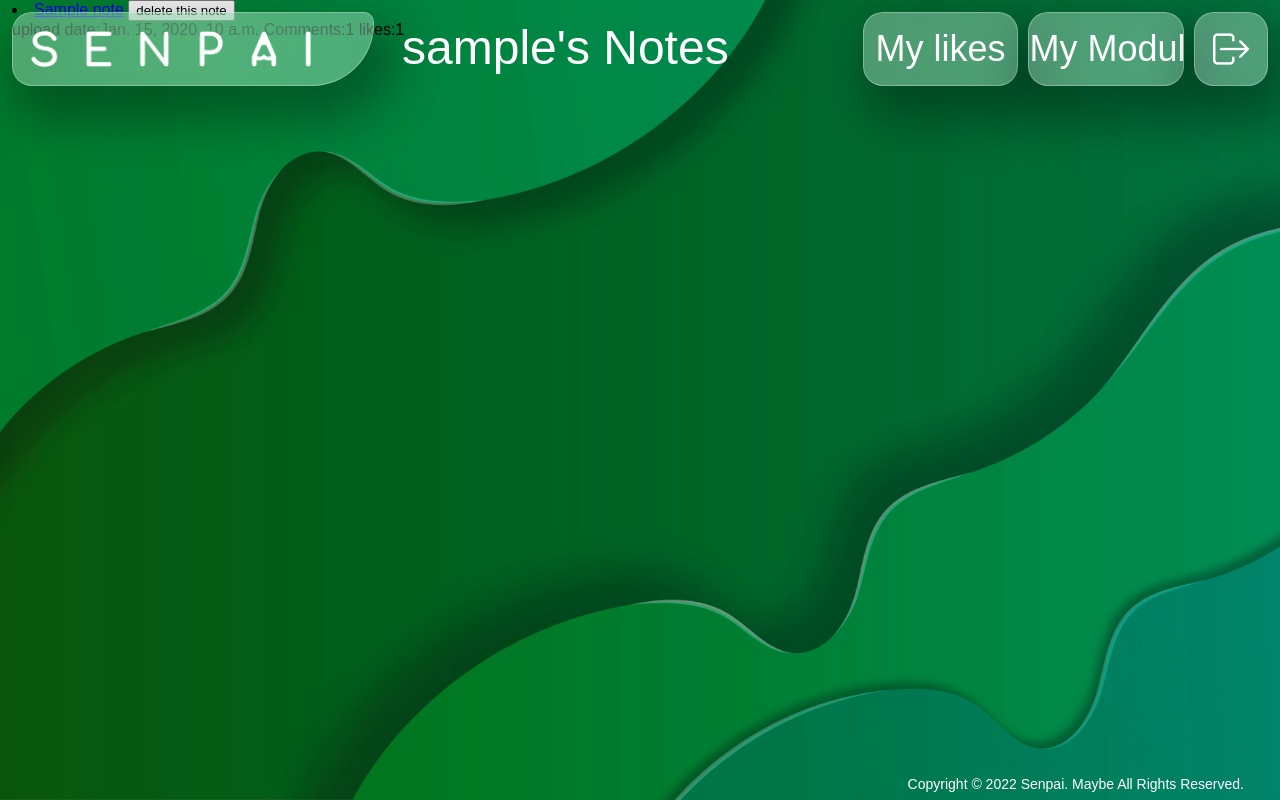
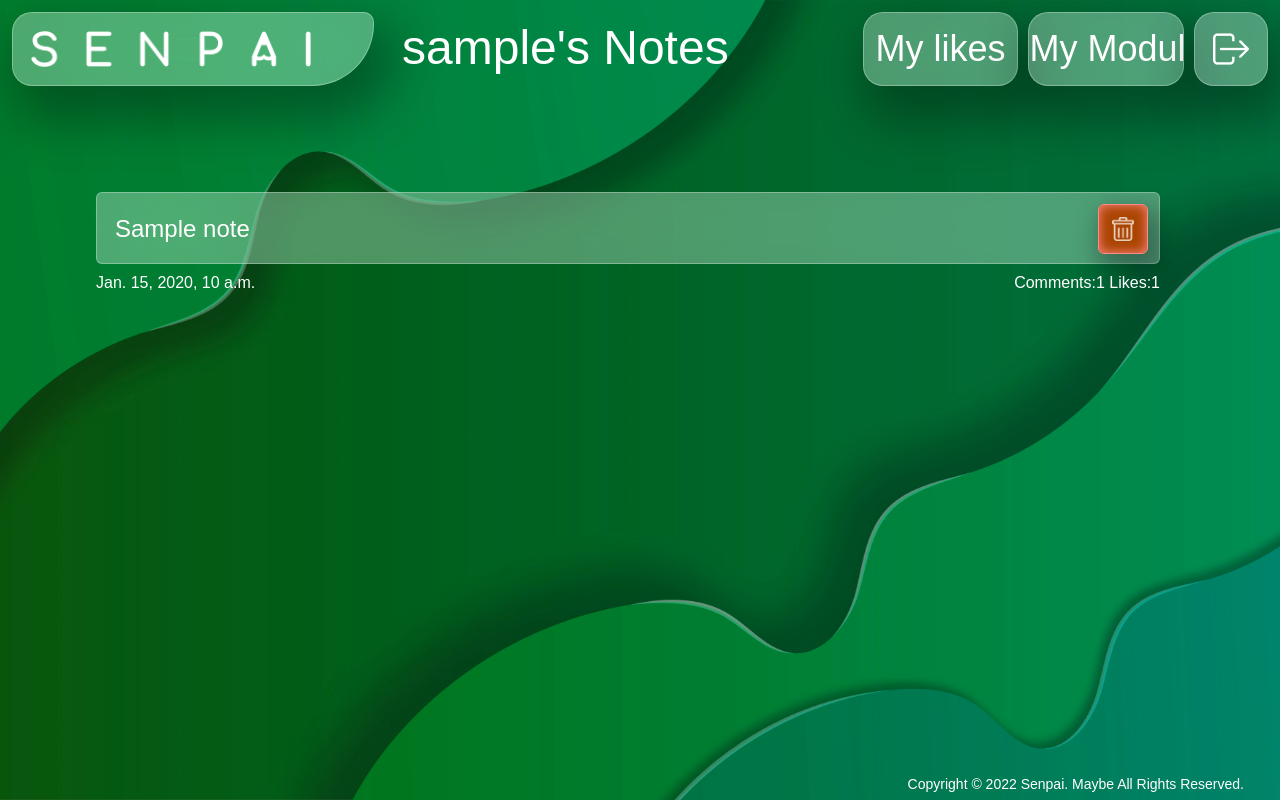
Before and after one commit to ooogood/Senpai_ITechProject, a Django app: page /senpai/mynote/ in a window 1280 px wide. Run offline with Django 3.2, Linux system fonts and the light colour scheme; a user stored in the database is signed in; tables that the repository leaves empty hold one stand-in row (values such as "Sample post").

Commit message:
front-end mynote 03140026

```diff
--- a/static/css/base_uf_css.css
+++ b/static/css/base_uf_css.css
@@ -9,7 +9,7 @@ h2{
     margin: 0;
     padding: 0;
     left: min(calc(36vw + 30px), 390px);
-    right: calc(max(min(24vw, 480px), 144px) + 96px);
+    right: calc(max(min(24vw, 480px), 144px) + 108px);
     overflow: hidden;
     font-size: 48px;
     font-weight: normal;
@@ -36,8 +36,6 @@ h2{
 
 .navigation.component:nth-child(3){
     right: calc(max(min(12vw, 240px), 72px) + 96px);
-
-
 }
 
 .navigation.component:nth-child(4){
--- a/static/css/mynote_css.css
+++ b/static/css/mynote_css.css
@@ -0,0 +1,104 @@
+.notesframe{
+    position: absolute;
+    margin: 0;
+    padding: 0;
+    top: 0;
+    left: 0;
+    right: 0;
+    bottom: 0;
+    overflow-y: scroll;
+}
+
+.notes{
+    position: absolute;
+    margin: 0;
+    padding: 0;
+    padding-bottom: 144px;
+    top: 192px;
+    left: 84px;
+    right: 108px;
+    display: grid;
+    grid-template-columns: repeat(auto-fit, minmax(480px, 1fr));
+    grid-gap: 72px 72px;
+}
+
+li.note{
+    position: relative;
+    margin: 0;
+    padding: 0;
+    height: 100px;
+    list-style: none;
+}
+
+a.note{
+    position: absolute;
+    padding-left: 18px;
+    top: 0;
+    left: 0;
+    right: 0;
+    bottom: 28px;
+    text-decoration: none;
+    border-radius: 6px;
+    white-space: nowrap;
+    line-height: 72px;
+    font-size: 24px;
+    font-weight: normal;
+    color: white;
+    white-space: nowrap;
+}
+
+.delete_note{
+    position: absolute;
+    top: 12px;
+    right: 12px;
+    width: 48px;
+    height: 48px;
+    background-color: #aa4400;
+    background-position: center;
+    background-size: 22px 24px;
+    background-repeat: no-repeat;
+    background-image: url("/static/img/delete_icon.webp");
+    border: 1px solid #ff8888;
+    border-radius: 6px;
+    box-shadow: 6px 12px 24px 6px rgba(0, 0, 0, 0.3), 0 0 12px 0 #ff8888 inset;
+    cursor: pointer;
+}
+
+.delete_note:hover{
+    filter: brightness(125%);
+}
+
+p{
+    position: absolute;
+    margin: 0;
+    padding: 0;
+    overflow: hidden;
+    text-decoration: none;
+    font-size: 16px;
+    font-weight: normal;
+    color: white;
+    white-space: nowrap;
+}
+
+.notedate{
+    bottom: 0;
+    left: 0;
+    width: calc(100% - 24px);
+}
+.notedata{
+    bottom: 0;
+    right: 0;
+    width: calc(100% - 24px);
+    text-align: right;
+}
+
+h3{
+    position: absolute;
+    margin: 0;
+    padding: 0;
+    top: 192px;
+    left: 84px;
+    font-size: 36px;
+    font-weight: normal;
+    color: white;
+}
--- a/static/css/note_css.css
+++ b/static/css/note_css.css
@@ -164,10 +164,6 @@ embed:hover{
     background-image: url("/static/img/download_icon.webp");
 }
 
-.button:hover{
-    filter: brightness(175%);
-}
-
 .commentsframe{
     position: absolute;
     margin: 0;
--- a/static/js/mynote_page.js
+++ b/static/js/mynote_page.js
@@ -1,12 +1,22 @@
 $(document).ready(function() {
-	$(".notelist").on('click',"button.delete_note",function(){
+	$(".notesframe").on('click',".delete_note",function(){
 		var note_id = $(this).data("noteid");
 		$.get($(location).attr('href'),
 			{
 				'noteid': note_id
 			},
 			function(response) {
-				$('.notelist').html(response);
+				$('.notesframe').html(response);
 			})
 	});
+
+	// scroll beautify
+	$('.notesframe').niceScroll({
+		cursorcolor: 'white',
+		cursorwidth: '12px',
+		cursorborder:'none',
+		autohidemode: 'leave',
+		horizrailenabled: false,
+		railpadding: { top: 96, right: 0, left: 0, bottom: 12 }
+	});
 });
--- a/templates/senpai/mynote.html
+++ b/templates/senpai/mynote.html
@@ -10,6 +10,7 @@
 	<script src="https://code.jquery.com/jquery-3.3.1.min.js"
 			crossorigin="anonymous"></script>
 	<script src="{% static 'js/mynote_page.js' %}"></script>
+	<script type="text/javascript" src="{% static 'js/scroll_plugin.js' %}"></script>
 	<link rel="stylesheet" type="text/css" href="{% static 'css/mynote_css.css' %}"/>
 {% endblock %}
 {% block navigation %}
@@ -18,12 +19,9 @@
 	<a class="navigation component mymodule" href="{% url 'senpai:mymodule' %}">My Modules</a>
 	<a class="navigation component logout" href="{% url 'senpai:logout' %}"></a>
 {% endblock %}
+
 {% block body_block %}
-	{% if user %}
-		<div class="notelist">
-			{% get_mynote_notes user %}
-		</div>
-	{% else %}
-		This user does not exist.
-	{% endif %}
+	<div class="notesframe">
+	{% get_mynote_notes user %}
+	</div>
 {% endblock %}
--- a/templates/senpai/mynote_notes.html
+++ b/templates/senpai/mynote_notes.html
@@ -1,15 +1,16 @@
 {% load senpai_template_tags %}
 	{% if notes %}
+	<ul class="notes">
 		{% for n in notes %}
 			<li class="note {{n.id}}">
-				<a href="{% url 'senpai:show_note' n.id %}">{{ n.title }}</a>
-				<button class="delete_note" data-noteid={{n.id}}>delete this note</button><br>
-				upload date:{{ n.date }}
-				Comments:{{ comments|get_dict_item:n.id }}
-				likes:{{ n.likes }}
+				<a class="component note" href="{% url 'senpai:show_note' n.id %}">{{ n.title }}</a>
+				<div class="delete_note" type="button" data-noteid={{n.id}}></div>
+				<p class="notedate">{{ n.date }}</p>
+				<p class="notedata">Comments:{{ comments|get_dict_item:n.id }} Likes:{{ n.likes }}</p>
 			</li>
 		{% endfor %}
+	</ul>
 	{% else %}
-		<h3>No note in this page.</h3>
+	<h3>You haven't shared any notes.</h3>
 	{% endif %}
-</div>
+	<br>
```
Also changed, not shown: static/img/delete_icon.webp (added).
